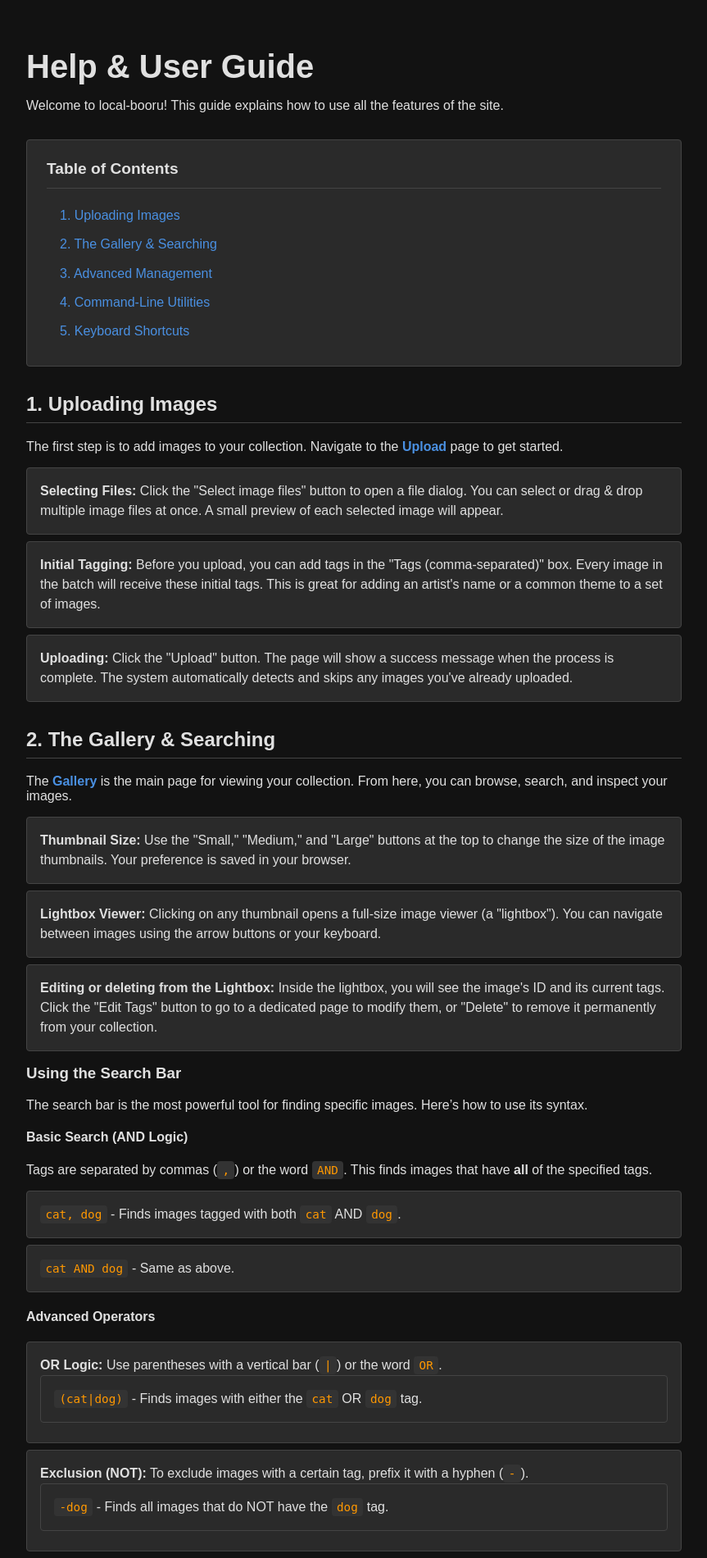
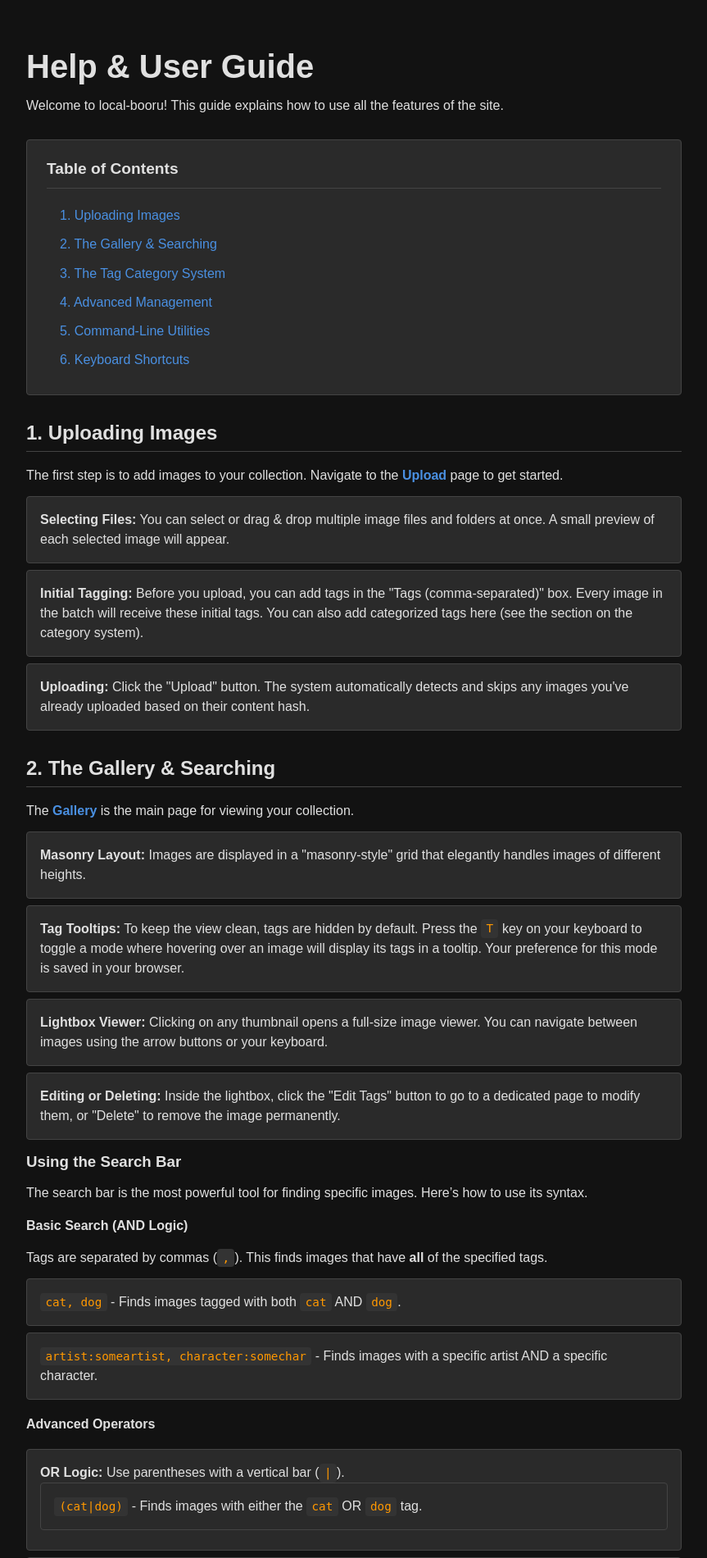
Before and after one commit to Hatrask/local-booru, a FastAPI app: page /help in a window 1280 px wide. Shown: the top 1900 px of the page at 82% size, without its empty margins (208-1071 px from the left). Run offline with FastAPI, Linux system fonts and the light colour scheme.

Commit message:
docs: update documentation

```diff
--- a/templates/help.html
+++ b/templates/help.html
@@ -15,9 +15,10 @@
         <ul>
             <li><a href="#uploading">1. Uploading Images</a></li>
             <li><a href="#gallery">2. The Gallery & Searching</a></li>
-            <li><a href="#advanced">3. Advanced Management</a></li>
-            <li><a href="#cli">4. Command-Line Utilities</a></li>
-            <li><a href="#shortcuts">5. Keyboard Shortcuts</a></li>
+            <li><a href="#categories">3. The Tag Category System</a></li>
+            <li><a href="#advanced">4. Advanced Management</a></li>
+            <li><a href="#cli">5. Command-Line Utilities</a></li>
+            <li><a href="#shortcuts">6. Keyboard Shortcuts</a></li>
         </ul>
     </div>
 
@@ -28,30 +29,33 @@
     </p>
     <ul>
         <li>
-            <strong>Selecting Files:</strong> Click the "Select image files" button to open a file dialog. You can select or drag & drop multiple image files at once. A small preview of each selected image will appear.
+            <strong>Selecting Files:</strong> You can select or drag & drop multiple image files and folders at once. A small preview of each selected image will appear.
         </li>
         <li>
-            <strong>Initial Tagging:</strong> Before you upload, you can add tags in the "Tags (comma-separated)" box. Every image in the batch will receive these initial tags. This is great for adding an artist's name or a common theme to a set of images.
+            <strong>Initial Tagging:</strong> Before you upload, you can add tags in the "Tags (comma-separated)" box. Every image in the batch will receive these initial tags. You can also add categorized tags here (see the section on the category system).
         </li>
         <li>
-            <strong>Uploading:</strong> Click the "Upload" button. The page will show a success message when the process is complete. The system automatically detects and skips any images you've already uploaded.
+            <strong>Uploading:</strong> Click the "Upload" button. The system automatically detects and skips any images you've already uploaded based on their content hash.
         </li>
     </ul>
 
     <!-- Section 2: The Gallery & Searching -->
     <h2 id="gallery">2. The Gallery & Searching</h2>
     <p>
-        The <strong><a href="/gallery">Gallery</a></strong> is the main page for viewing your collection. From here, you can browse, search, and inspect your images.
+        The <strong><a href="/gallery">Gallery</a></strong> is the main page for viewing your collection.
     </p>
     <ul>
         <li>
-            <strong>Thumbnail Size:</strong> Use the "Small," "Medium," and "Large" buttons at the top to change the size of the image thumbnails. Your preference is saved in your browser.
+            <strong>Masonry Layout:</strong> Images are displayed in a "masonry-style" grid that elegantly handles images of different heights.
         </li>
         <li>
-            <strong>Lightbox Viewer:</strong> Clicking on any thumbnail opens a full-size image viewer (a "lightbox"). You can navigate between images using the arrow buttons or your keyboard.
+            <strong>Tag Tooltips:</strong> To keep the view clean, tags are hidden by default. Press the <code>T</code> key on your keyboard to toggle a mode where hovering over an image will display its tags in a tooltip. Your preference for this mode is saved in your browser.
         </li>
         <li>
-            <strong>Editing or deleting from the Lightbox:</strong> Inside the lightbox, you will see the image's ID and its current tags. Click the "Edit Tags" button to go to a dedicated page to modify them, or "Delete" to remove it permanently from your collection.
+            <strong>Lightbox Viewer:</strong> Clicking on any thumbnail opens a full-size image viewer. You can navigate between images using the arrow buttons or your keyboard.
+        </li>
+        <li>
+            <strong>Editing or Deleting:</strong> Inside the lightbox, click the "Edit Tags" button to go to a dedicated page to modify them, or "Delete" to remove the image permanently.
         </li>
     </ul>
 
@@ -60,17 +64,17 @@
 
     <h4>Basic Search (AND Logic)</h4>
 	<p>
-		Tags are separated by commas (<code>,</code>) or the word <code>AND</code>. This finds images that have <strong>all</strong> of the specified tags.
+		Tags are separated by commas (<code>,</code>). This finds images that have <strong>all</strong> of the specified tags.
 	</p>
     <ul class="example-list">
         <li><code>cat, dog</code> - Finds images tagged with both <code>cat</code> AND <code>dog</code>.</li>
-		<li><code>cat AND dog</code> - Same as above.</li>
+		<li><code>artist:someartist, character:somechar</code> - Finds images with a specific artist AND a specific character.</li>
     </ul>
 
     <h4>Advanced Operators</h4>
     <ul>
         <li>
-            <strong>OR Logic:</strong> Use parentheses with a vertical bar (<code>|</code>) or the word <code>OR</code>.
+            <strong>OR Logic:</strong> Use parentheses with a vertical bar (<code>|</code>).
             <ul class="example-list">
                 <li><code>(cat|dog)</code> - Finds images with either the <code>cat</code> OR <code>dog</code> tag.</li>
             </ul>
@@ -79,16 +83,18 @@
             <strong>Exclusion (NOT):</strong> To exclude images with a certain tag, prefix it with a hyphen (<code>-</code>).
             <ul class="example-list">
                 <li><code>-dog</code> - Finds all images that do NOT have the <code>dog</code> tag.</li>
+                <li><code>-character:reimu_hakurei</code> - Finds all images that are NOT of that character.</li>
             </ul>
         </li>
     </ul>
 
     <h4>Wildcard Search</h4>
     <p>
-        Use an asterisk (<code>*</code>) as a wildcard to match parts of a tag.
+        Use an asterisk (<code>*</code>) as a wildcard to match parts of a tag name.
     </p>
     <ul class="example-list">
         <li><code>cat*</code> - Finds tags starting with "cat," like <code>caterpillar</code> or <code>catgirl</code>.</li>
+        <li><code>artist:h*</code> - Finds artists starting with "h".</li>
     </ul>
 
     <h4>Special Queries</h4>
@@ -96,17 +102,31 @@
         <li><code>untagged</code> - A special keyword to find all images that have no tags assigned to them.</li>
     </ul>
 
-    <h3>Saved Searches</h3>
-    <p>To make searching even faster, the application automatically remembers your searches and allows you to "pin" your favorites.</p>
+    <!-- Section 3: Tag Categories -->
+    <h2 id="categories">3. The Tag Category System</h2>
+    <p>
+        To allow for more powerful organization, all tags belong to a category. This helps distinguish between different types of information, such as the artist of an image versus the subject matter. Tags are color-coded by their category for easy identification.
+    </p>
+    <h4>The Five Categories</h4>
     <ul>
-        <li><strong>Automatic Recent Searches:</strong> The last 10 unique searches you perform are automatically saved as "Recent Searches."</li>
-        <li><strong>Pinned Searches:</strong> You can permanently save a complex search by "pinning" it.</li>
-        <li><strong>Accessing Searches:</strong> Simply click on an empty search bar on the <strong>Homepage</strong>, <strong>Gallery</strong>, or <strong>Batch Actions</strong> page. A dropdown will appear showing your pinned and recent searches. Clicking one will instantly fill the search bar.</li>
-        <li><strong>Managing Searches:</strong> For full control, navigate to the <strong><a href="/saved_searches">Saved Searches</a></strong> page. Here you can view all searches, pin or unpin them, and delete any you no longer need.</li>
+        <li><code class="tag-pill tag-general">general</code>: For standard descriptive tags (e.g., <code>1girl</code>, <code>smile</code>, <code>outdoors</code>). This is the default category if none is specified.</li>
+        <li><code class="tag-pill tag-artist">artist</code>: For the creator of the artwork.</li>
+        <li><code class="tag-pill tag-character">character</code>: For named characters depicted in the image.</li>
+        <li><code class="tag-pill tag-copyright">copyright</code>: For the series, franchise, or game the content is from.</li>
+        <li><code class="tag-pill tag-metadata">metadata</code>: For technical details or user-specific information (e.g., <code>highres</code>, <code>comic</code>, <code>to_sort</code>).</li>
     </ul>
 
-    <!-- Section 3: Advanced Management -->
-    <h2 id="advanced">3. Advanced Management</h2>
+    <h4>How to Use Categories</h4>
+    <p>
+        You use categories by adding a prefix to your tag, followed by a colon (<code>:</code>). If you do not provide a prefix, the tag will automatically be assigned to the `general` category.
+    </p>
+    <ul class="example-list">
+        <li>Adding tags: <code>artist:someartist, character:somechar, 1girl, smile</code></li>
+        <li>Searching: <code>artist:someartist, -character:anotherchar</code></li>
+    </ul>
+
+    <!-- Section 4: Advanced Management -->
+    <h2 id="advanced">4. Advanced Management</h2>
     <p>For power users, the Batch Actions and Tag Manager pages provide tools for large-scale organization.</p>
 
     <h3>Batch Actions</h3>
@@ -122,19 +142,14 @@
     <h3>Tag Manager</h3>
     <p>The <strong><a href="/tag_manager">Tag Manager</a></strong> is for cleaning up the tags themselves, not the images.</p>
     <ul>
-        <li>
-            <strong>Rename:</strong> Changes a tag's name everywhere it's used (e.g., renaming <code>car</code> to <code>automobile</code>).
-        </li>
-        <li>
-            <strong>Merge:</strong> Combines two tags. All images with the "merge-from" tag will be given the "merge-to" tag, and the old tag will be deleted. This is useful for correcting duplicate tags (e.g., merging <code>cat</code> and <code>kitty</code> into just <code>cat</code>).
-        </li>
-        <li>
-            <strong>Force Delete:</strong> Deletes a tag from the system entirely, removing it from every image it was on. <strong>This can leave images untagged and cannot be undone.</strong>
-        </li>
+        <li><strong>Rename:</strong> Changes a tag's name everywhere it's used (e.g., renaming <code>car</code> to <code>automobile</code>).</li>
+        <li><strong>Change Category:</strong> Changes a tag's category. For example, you can move an incorrectly categorized tag from `general` to `artist`.</li>
+        <li><strong>Merge:</strong> Combines two tags into one. All images with the "merge-from" tag will be given the "merge-to" tag, and the old tag will be deleted. This is useful for correcting duplicate tags (e.g., merging <code>cat</code> and <code>kitty</code> into just <code>cat</code>).</li>
+        <li><strong>Force Delete:</strong> Deletes a tag from the system entirely, removing it from every image it was on. <strong>This can leave images untagged and cannot be undone.</strong></li>
     </ul>
 
-    <!-- Section 4: Command-Line Utilities -->
-    <h2 id="cli">4. Command-Line Utilities</h2>
+    <!-- Section 5: Command-Line Utilities -->
+    <h2 id="cli">5. Command-Line Utilities</h2>
     <p>
         Some maintenance tasks are performed using scripts from the command line, not the web interface. You must have terminal access to the server where the application is running to use these tools.
     </p>
@@ -164,8 +179,8 @@
         </ol>
     </div>
 
-    <!-- Section 5: Keyboard Shortcuts -->
-    <h2 id="shortcuts">5. Keyboard Shortcuts</h2>
+    <!-- Section 6: Keyboard Shortcuts -->
+    <h2 id="shortcuts">6. Keyboard Shortcuts</h2>
     <p>You can navigate the site quickly using your keyboard.</p>
     <ul>
         <li>
@@ -173,6 +188,7 @@
             <ul>
                 <li><code>A</code> or <code>ArrowLeft</code>: Go to the previous page.</li>
                 <li><code>D</code> or <code>ArrowRight</code>: Go to the next page.</li>
+                <li><code>T</code>: Toggle the tag tooltip display mode on and off.</li>
             </ul>
         </li>
         <li>
```
Also changed, not shown: README.md.
